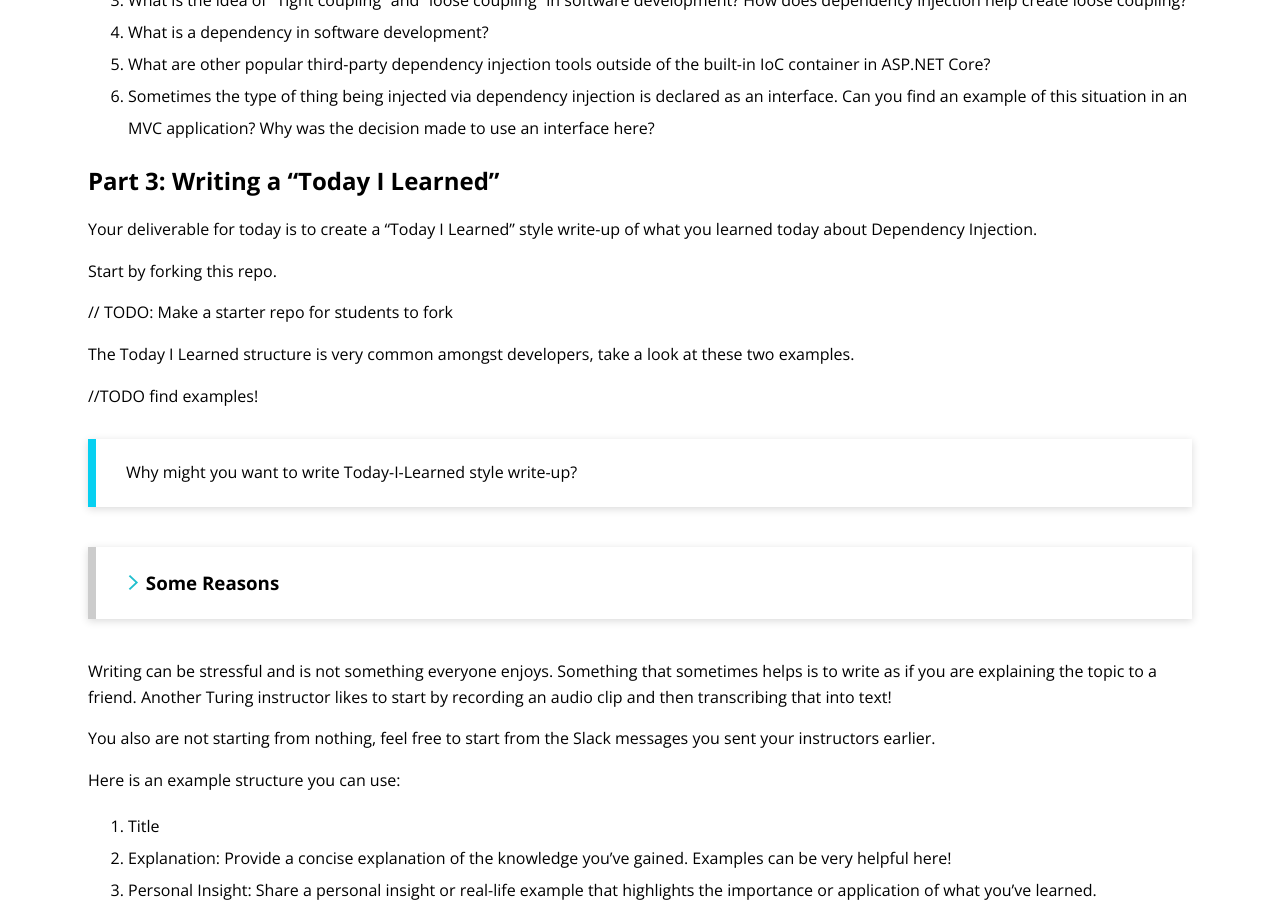
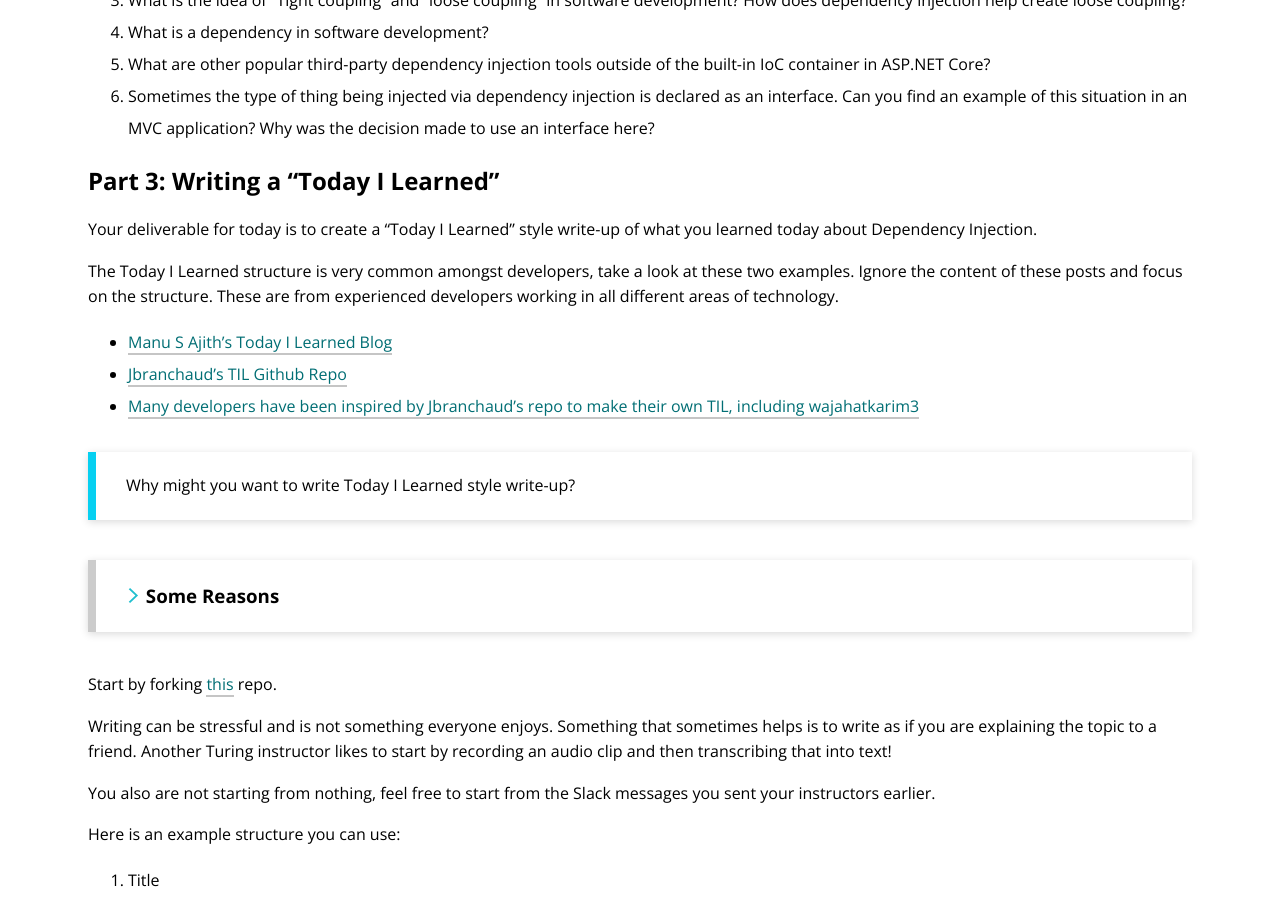
Before and after one commit to turingschool/launch-curriculum, a Jekyll site: the page built from module4/lessons/Week4/DependencyInjection.md, in a window 1280 px wide and 900 px high, scrolled down 4916 px. Built offline with Jekyll 4.4.1, drawn with Linux system fonts in a browser that asks for light colours; nearby versions of some CDN libraries; comment, search, counter and statistics services are not loaded; some of the changed text lies outside the part shown.

Commit message:
Add starter repo and examples

```diff
--- a/module4/lessons/Week4/DependencyInjection.md
+++ b/module4/lessons/Week4/DependencyInjection.md
@@ -187,16 +187,14 @@ Finally, move on to digging into a couple more advanced topics. Here are some id
 
 Your deliverable for today is to create a "Today I Learned" style write-up of what you learned today about Dependency Injection.
 
-Start by forking this repo.
+The Today I Learned structure is very common amongst developers, take a look at these two examples. Ignore the content of these posts and focus on the structure. These are from experienced developers working in all different areas of technology.
 
-// TODO: Make a starter repo for students to fork
-
-The Today I Learned structure is very common amongst developers, take a look at these two examples.
-
-//TODO find examples!
+* [Manu S Ajith's Today I Learned Blog](https://til.codes/dont-forget-to-update-the-sequence-in-postgresql-after-a-copy-command/)
+* [Jbranchaud's TIL Github Repo](https://github.com/jbranchaud/til/blob/master/mysql/change-existing-column-to-not-null.md)
+* [Many developers have been inspired by Jbranchaud's repo to make their own TIL, including wajahatkarim3](https://github.com/wajahatkarim3/Today-I-Learned/blob/master/kotlin/inline-funs.md)
 
 <section class="call-to-action" markdown="1">
-Why might you want to write Today-I-Learned style write-up?
+Why might you want to write Today I Learned style write-up?
 </section>
 
 <section class="answer" markdown="1">
@@ -207,6 +205,8 @@ Why might you want to write Today-I-Learned style write-up?
 * Archiving Your Progress: A TIL blog serves as a personal archive of your learning journey. You can look back and see how far you've come and review past topics whenever needed.
 * Building a Portfolio: As a new developer, TIL blogs can showcase your technical skills and knowledge to potential employers. It demonstrates your willingness to learn and your ability to articulate technical concepts and is a great topic to bring up in interviews!
 </section>
+
+Start by forking [this](https://github.com/turingschool-examples/Today-I-Learned) repo.
 
 Writing can be stressful and is not something everyone enjoys. Something that sometimes helps is to write as if you are explaining the topic to a friend. Another Turing instructor likes to start by recording an audio clip and then transcribing that into text!
 
```
Also changed, not shown: other parts of module4/lessons/Week4/DependencyInjection.md (+1 -1 lines).
